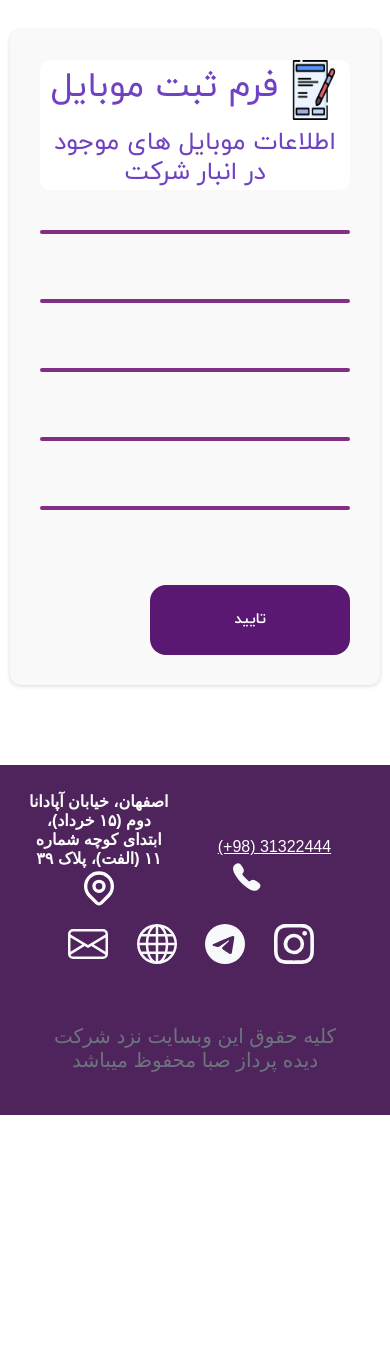
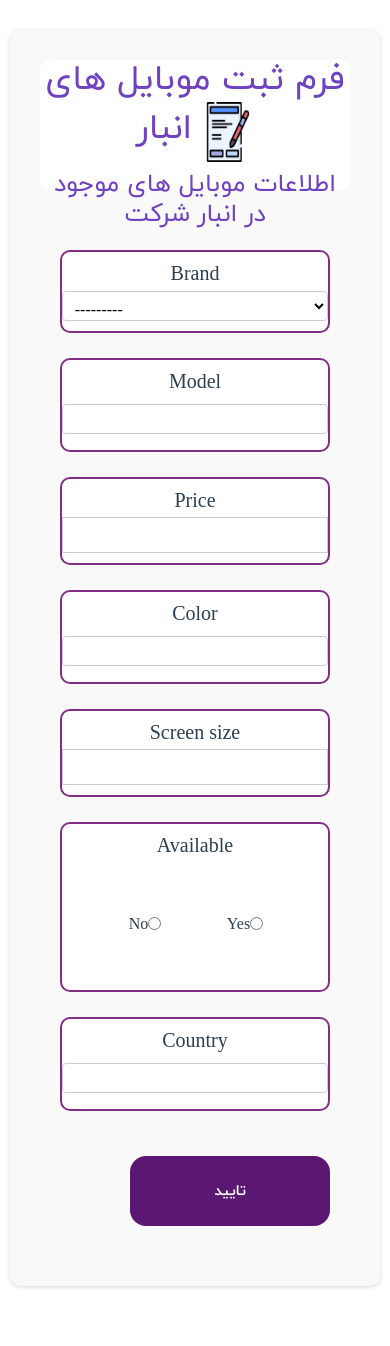
Before and after one commit to Ebrahim-Kiani/didepardaz, a Django app: template warehouse_module/templates/warehouse_module/warehouse_mobile_form.html in a window 390 px wide. Shown: the part 158-1504 px from the top of the page. Before the commit the page ends 1273 px from the top, so only its background shows below. Run offline with Django 5.2, Linux system fonts and the light colour scheme; the template is opened without the code that fills it: values that come from a table or form of the project are taken from there, others are empty; data comes from the database, SQL or seed files in the repository; both versions use the stored data as it was after the commit; some libraries are stand-ins or nearby versions; some web fonts are replaced.

Commit message:
brand form and mobile form are completed.
now project is ready to install django-rest-framework and make list page for warehouse list.

```diff
--- a/warehouse_module/forms.py
+++ b/warehouse_module/forms.py
@@ -2,6 +2,8 @@
 from .models import Brand, Mobile
 from django import forms
 from django_countries.widgets import CountrySelectWidget
+
+
 class BrandForm(ModelForm):
     class Meta:
         model = Brand
@@ -9,3 +11,27 @@
         widgets = {
             'country': CountrySelectWidget
         }
+
+
+class MobileForm(ModelForm):
+    TWO_CHOICES = (
+        (True, 'Yes'),
+        (False, "No")
+    )
+
+    available = forms.TypedChoiceField(
+        choices=TWO_CHOICES,
+        coerce=lambda x: x if x is None else (x == 'True'),
+        widget=forms.RadioSelect(attrs={'class': 'my-form'}),  # Use radio buttons for selection
+
+        required=True,  # Set to True if the field is mandatory
+
+    )
+
+    class Meta:
+        model = Mobile
+        fields = ['brand', 'model', 'price', 'color', 'screen_size', 'available', 'country']
+        widgets = {
+            'country': CountrySelectWidget(),
+
+        }
--- a/warehouse_module/models.py
+++ b/warehouse_module/models.py
@@ -1,9 +1,10 @@
 from django.db import models
 from django_countries.fields import CountryField
 
+
 # Create your models here.
 class Brand(models.Model):
-    name = models.CharField(max_length=20, blank=False, null=False)
+    name = models.CharField(max_length=20, blank=False, null=False, unique=True)
     country = CountryField()
 
     def __str__(self):
@@ -15,7 +16,7 @@
     model = models.CharField(max_length=20, blank=False, null=False, unique=True)
     price = models.PositiveIntegerField(blank=False, null=False)
     color = models.CharField(max_length=20, blank=False, null=False)
-    screem_size = models.PositiveIntegerField(max_length=20, blank=False, null=False)
+    screen_size = models.PositiveIntegerField(blank=False, null=False)
     available = models.BooleanField(blank=False, null=False)
     country = CountryField()
 
--- a/warehouse_module/templates/warehouse_module/warehouse_brands_form.html
+++ b/warehouse_module/templates/warehouse_module/warehouse_brands_form.html
@@ -41,10 +41,10 @@
         <h1>فرم ثبت برند های موبایل
             <img src="{% static 'icons/Pre-assessment.png' %}">
         </h1>
-        <h2> اطلاعات موبایل های موجود در انبار شرکت </h2>
+        <h2> اطلاعات برند های موبایل های موجود در انبار شرکت </h2>
     </div>
 
-    <form method="post" action="{% url 'index' %}">
+    <form method="post" action="{% url 'brand-form' %}">
         {% csrf_token %}
 
         {% for field in form %}
--- a/warehouse_module/templates/warehouse_module/warehouse_mobile_form.html
+++ b/warehouse_module/templates/warehouse_module/warehouse_mobile_form.html
@@ -2,31 +2,73 @@
 {% load static %}
 
 {% block content %}
+<style>
+    /* General CSS Reset for form elements */
+    form {
+        all: initial; /* Reset all inherited styles */
+        direction: ltr;
+        width: 100%;
+        padding: 20px;
+    }
+
+    form * {
+        font: inherit;
+        color: inherit;
+        background: none;
+        border: none;
+        box-sizing: border-box;
+    }
+
+    form p {
+        display: block; /* Ensure labels are block elements */
+        margin: 0 0 5px; /* Default margin for labels */
+    }
+
+    form input, form select, form textarea, form button {
+        display: block; /* Ensure form inputs are block elements */
+        width: 100%; /* Make inputs full width */
+        margin-bottom: 10px; /* Space between inputs */
+        padding: 8px; /* Add some padding */
+        border: 1px solid #ccc; /* Add default border */
+        box-sizing: border-box; /* Ensure padding is included in the width */
+    }
+
+    /* Specific style for RadioSelect widget */
+    .my-form input[type="radio"] {
+        display: inline-block; /* Ensure radio buttons are inline-block */
+        width: auto; /* Set width to auto */
+        margin-right: 5px; /* Add margin to the right */
+    }
+
+    .my-form label {
+        display: inline; /* Ensure labels are inline */
+        margin-right: 15px; /* Add margin to the right */
+    }
+</style>
 
 <!-- main -->
-
-    <div class="main">
-
-      <div class="main-header">
-
-        <h1>فرم ثبت موبایل
-          <img src="{% static 'icons/Pre-assessment.png' %}"></img>
+<div class="main">
+    <div class="main-header">
+        <h1>فرم ثبت موبایل های انبار
+            <img src="{% static 'icons/Pre-assessment.png' %}">
         </h1>
         <h2> اطلاعات موبایل های موجود در انبار شرکت </h2>
-
-      </div>
-
-      <div class="form">
-
-      </div>
-      <div class="form"></div>
-      <div class="form"></div>
-      <div class="form"></div>
-      <div class="form"></div>
-      <button class="button-19" role="button">تایید</button>
     </div>
 
+    <form method="post" action="{% url 'mobile-form' %}">
+        {% csrf_token %}
+
+        {% for field in form %}
+            <div class="form">
+                <p>{{ field.label }}</p>
+                {{ field }}
+                {{ field.errors }}
+            </div>
+        {% endfor %}
+
+        <button class="button-19" role="button" type="submit" id="submit-button" style="float: right; text-align: center">تایید</button>
+    </form>
+</div>
 <!-- main -->
 
-
 {% endblock %}
--- a/warehouse_module/urls.py
+++ b/warehouse_module/urls.py
@@ -2,5 +2,6 @@
 from . import views
 
 urlpatterns = [
-    path('', views.add_brand, name='index')
+    path('brand/', views.BrandFormView.as_view(), name='brand-form'),
+    path('mobile/', views.MobileFormView.as_view(), name='mobile-form')
 ]
```
Also changed, not shown: warehouse_module/views.py (+17 -10 lines), db.sqlite3, warehouse_module/migrations/0002_alter_brand_country_alter_brand_name_and_more.py (added).
